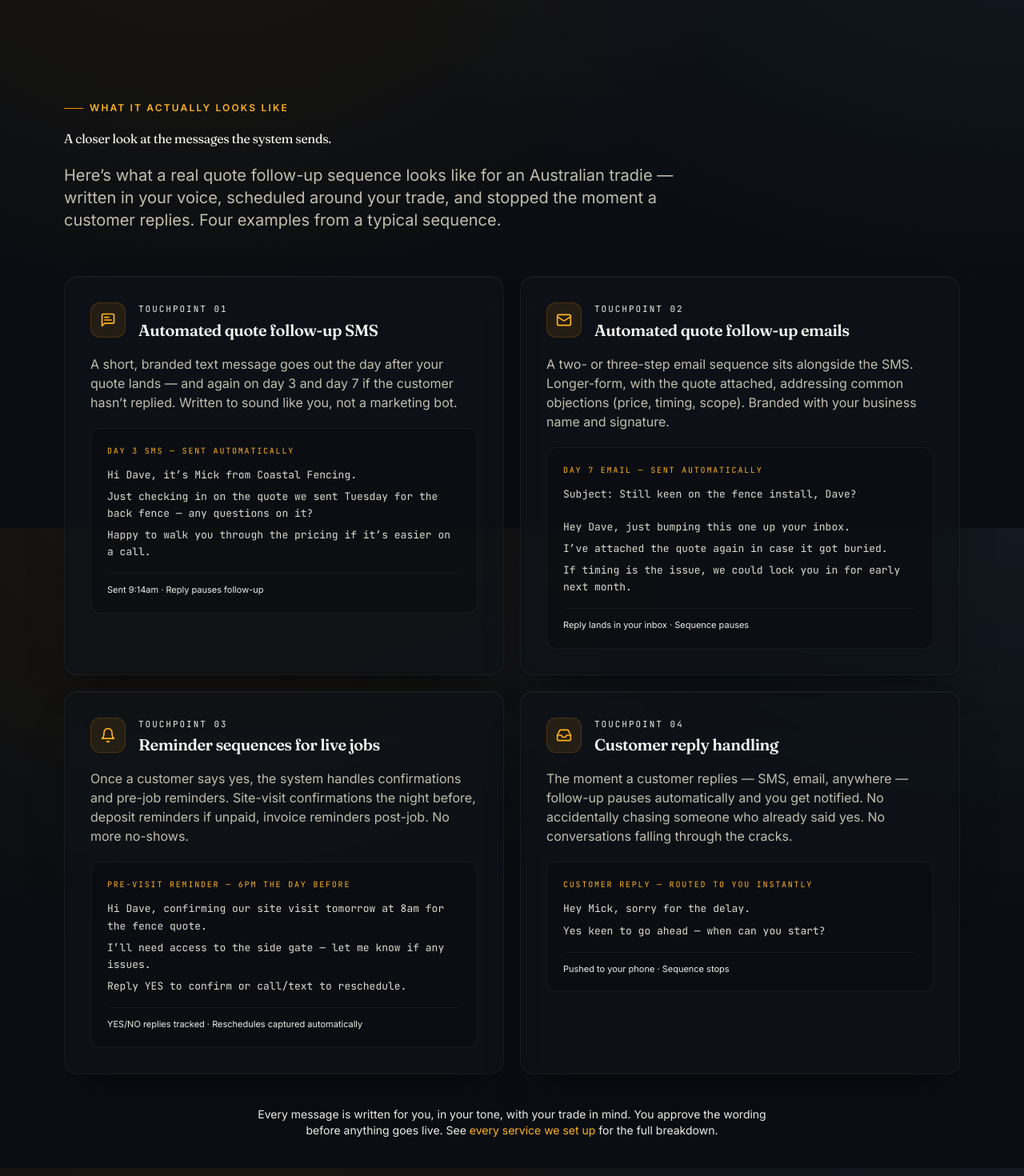
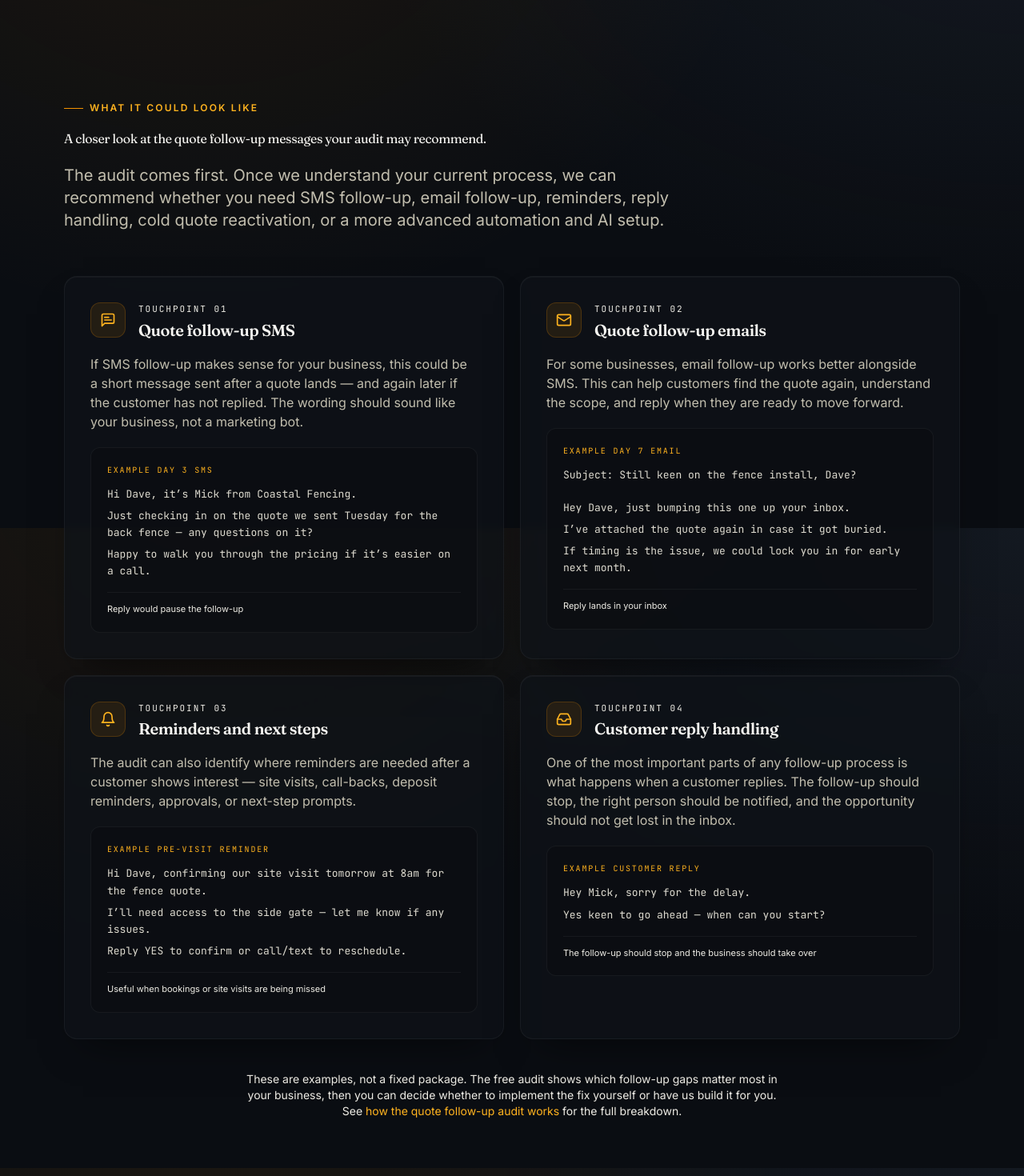
Before and after one commit to rickybourke73-sudo/tradie-systems-co, a Next.js app: page / in a window 1280 px wide. Shown: the part 6540-8010 px from the top of the page at 80% size. Built offline with nearby package versions, Linux system fonts and the light colour scheme; no server answers.

Commit message:
Make message examples audit-first

```diff
--- a/components/sections/WhatGetsSetUp.tsx
+++ b/components/sections/WhatGetsSetUp.tsx
@@ -18,25 +18,27 @@ const touchpoints: Touchpoint[] = [
   {
     icon: MessageSquareText,
     label: 'Touchpoint 01',
-    title: 'Automated quote follow-up SMS',
-    body: 'A short, branded text message goes out the day after your quote lands — and again on day 3 and day 7 if the customer hasn’t replied. Written to sound like you, not a marketing bot.',
+    title: 'Quote follow-up SMS',
+    body:
+      'If SMS follow-up makes sense for your business, this could be a short message sent after a quote lands — and again later if the customer has not replied. The wording should sound like your business, not a marketing bot.',
     example: {
-      heading: 'Day 3 SMS — sent automatically',
+      heading: 'Example Day 3 SMS',
       lines: [
         'Hi Dave, it’s Mick from Coastal Fencing.',
         'Just checking in on the quote we sent Tuesday for the back fence — any questions on it?',
         'Happy to walk you through the pricing if it’s easier on a call.'
       ],
-      meta: 'Sent 9:14am · Reply pauses follow-up'
+      meta: 'Reply would pause the follow-up'
     }
   },
   {
     icon: Mail,
     label: 'Touchpoint 02',
-    title: 'Automated quote follow-up emails',
-    body: 'A two- or three-step email sequence sits alongside the SMS. Longer-form, with the quote attached, addressing common objections (price, timing, scope). Branded with your business name and signature.',
+    title: 'Quote follow-up emails',
+    body:
+      'For some businesses, email follow-up works better alongside SMS. This can help customers find the quote again, understand the scope, and reply when they are ready to move forward.',
     example: {
-      heading: 'Day 7 email — sent automatically',
+      heading: 'Example Day 7 email',
       lines: [
         'Subject: Still keen on the fence install, Dave?',
         '',
@@ -44,36 +46,38 @@ const touchpoints: Touchpoint[] = [
         'I’ve attached the quote again in case it got buried.',
         'If timing is the issue, we could lock you in for early next month.'
       ],
-      meta: 'Reply lands in your inbox · Sequence pauses'
+      meta: 'Reply lands in your inbox'
     }
   },
   {
     icon: Bell,
     label: 'Touchpoint 03',
-    title: 'Reminder sequences for live jobs',
-    body: 'Once a customer says yes, the system handles confirmations and pre-job reminders. Site-visit confirmations the night before, deposit reminders if unpaid, invoice reminders post-job. No more no-shows.',
+    title: 'Reminders and next steps',
+    body:
+      'The audit can also identify where reminders are needed after a customer shows interest — site visits, call-backs, deposit reminders, approvals, or next-step prompts.',
     example: {
-      heading: 'Pre-visit reminder — 6pm the day before',
+      heading: 'Example pre-visit reminder',
       lines: [
         'Hi Dave, confirming our site visit tomorrow at 8am for the fence quote.',
         'I’ll need access to the side gate — let me know if any issues.',
         'Reply YES to confirm or call/text to reschedule.'
       ],
-      meta: 'YES/NO replies tracked · Reschedules captured automatically'
+      meta: 'Useful when bookings or site visits are being missed'
     }
   },
   {
     icon: Inbox,
     label: 'Touchpoint 04',
     title: 'Customer reply handling',
-    body: 'The moment a customer replies — SMS, email, anywhere — follow-up pauses automatically and you get notified. No accidentally chasing someone who already said yes. No conversations falling through the cracks.',
+    body:
+      'One of the most important parts of any follow-up process is what happens when a customer replies. The follow-up should stop, the right person should be notified, and the opportunity should not get lost in the inbox.',
     example: {
-      heading: 'Customer reply — routed to you instantly',
+      heading: 'Example customer reply',
       lines: [
         'Hey Mick, sorry for the delay.',
         'Yes keen to go ahead — when can you start?'
       ],
-      meta: 'Pushed to your phone · Sequence stops'
+      meta: 'The follow-up should stop and the business should take over'
     }
   }
 ];
@@ -82,9 +86,9 @@ export function WhatGetsSetUp() {
   return (
     <Section id="what-gets-set-up">
       <SectionHeader
-        eyebrow="What it actually looks like"
-        title="A closer look at the messages the system sends."
-        description="Here’s what a real quote follow-up sequence looks like for an Australian tradie — written in your voice, scheduled around your trade, and stopped the moment a customer replies. Four examples from a typical sequence."
+        eyebrow="What it could look like"
+        title="A closer look at the quote follow-up messages your audit may recommend."
+        description="The audit comes first. Once we understand your current process, we can recommend whether you need SMS follow-up, email follow-up, reminders, reply handling, cold quote reactivation, or a more advanced automation and AI setup."
       />
 
       <div className="mt-12 grid gap-5 sm:mt-14 lg:grid-cols-2">
@@ -137,13 +141,14 @@ export function WhatGetsSetUp() {
       </div>
 
       <p className="mx-auto mt-10 max-w-2xl text-center text-sm text-bone-400">
-        Every message is written for you, in your tone, with your trade in mind. You approve the
-        wording before anything goes live. See{' '}
+        These are examples, not a fixed package. The free audit shows which follow-up gaps matter
+        most in your business, then you can decide whether to implement the fix yourself or have us
+        build it for you. See{' '}
         <Link
           href="/services"
           className="text-signal-400 underline-offset-4 hover:underline"
         >
-          every service we set up
+          how the quote follow-up audit works
         </Link>{' '}
         for the full breakdown.
       </p>
```
